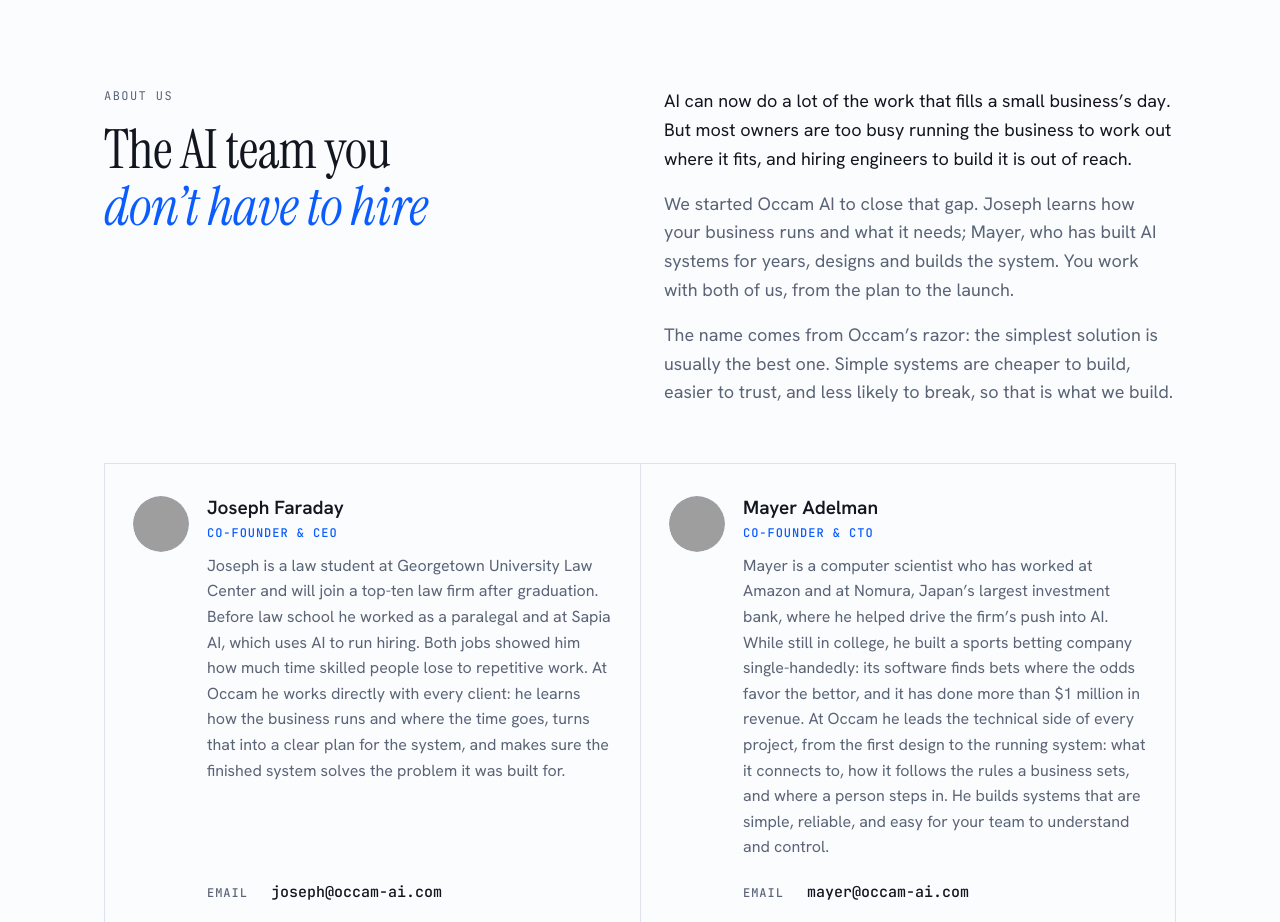
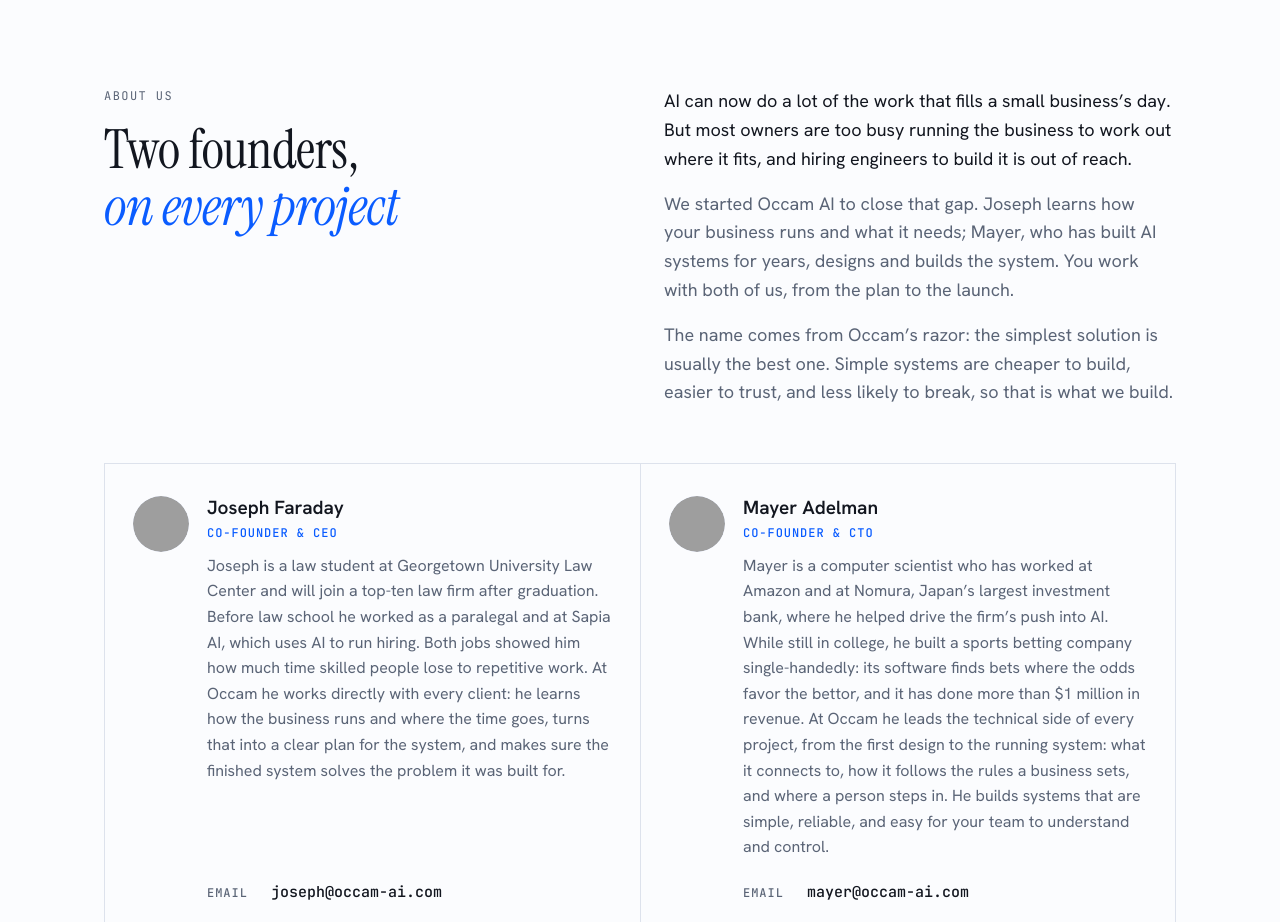
Before and after one commit to occam-hq/occam-ai-site, a plain HTML site: page index.html in a window 1280 px wide. Shown: the part 3840-4762 px from the top of the page. Drawn offline with Linux system fonts and the light colour scheme; grey boxes are pictures that could not be loaded; animation ran at ten frames a second.

Commit message:
About heading: two founders on every project, not a team you don't hire
Co-Authored-By: Claude Opus 5.5 <noreply@anthropic.com>

```diff
--- a/index.html
+++ b/index.html
@@ -211,7 +211,7 @@
       <div class="about-story reveal">
         <div class="head">
           <p class="eyebrow">About us</p>
-          <h2 id="about-h">The AI team you <em>don&rsquo;t have to hire</em></h2>
+          <h2 id="about-h">Two founders, <em>on every project</em></h2>
         </div>
         <div class="story">
           <p>AI can now do a lot of the work that fills a small business&rsquo;s day. But most owners are too busy running the business to work out where it fits, and hiring engineers to build it is out of reach.</p>
```
